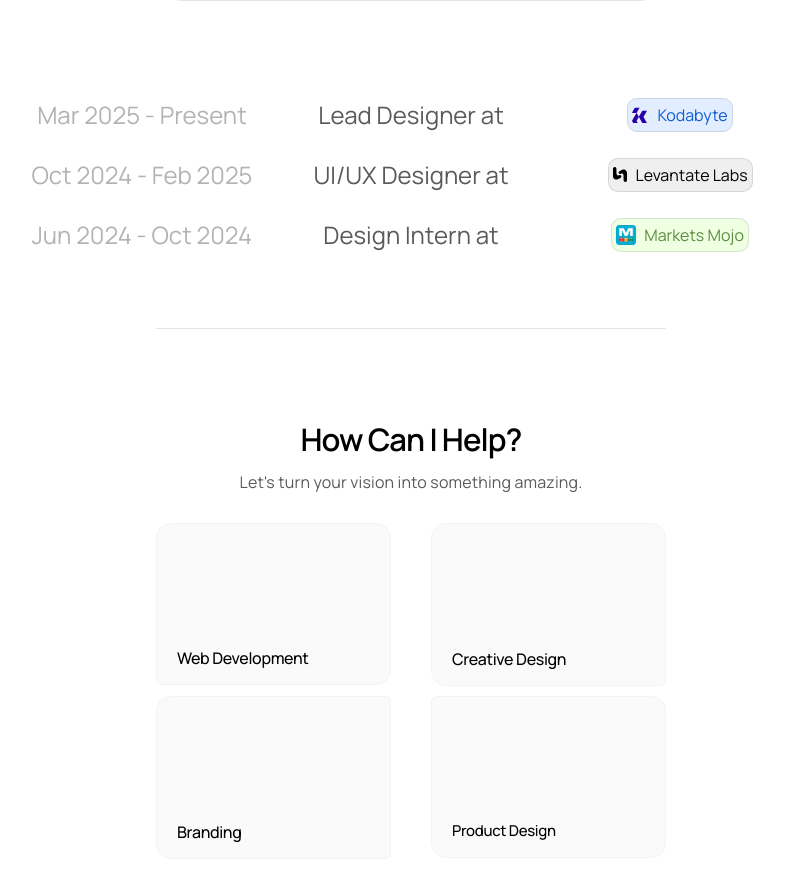
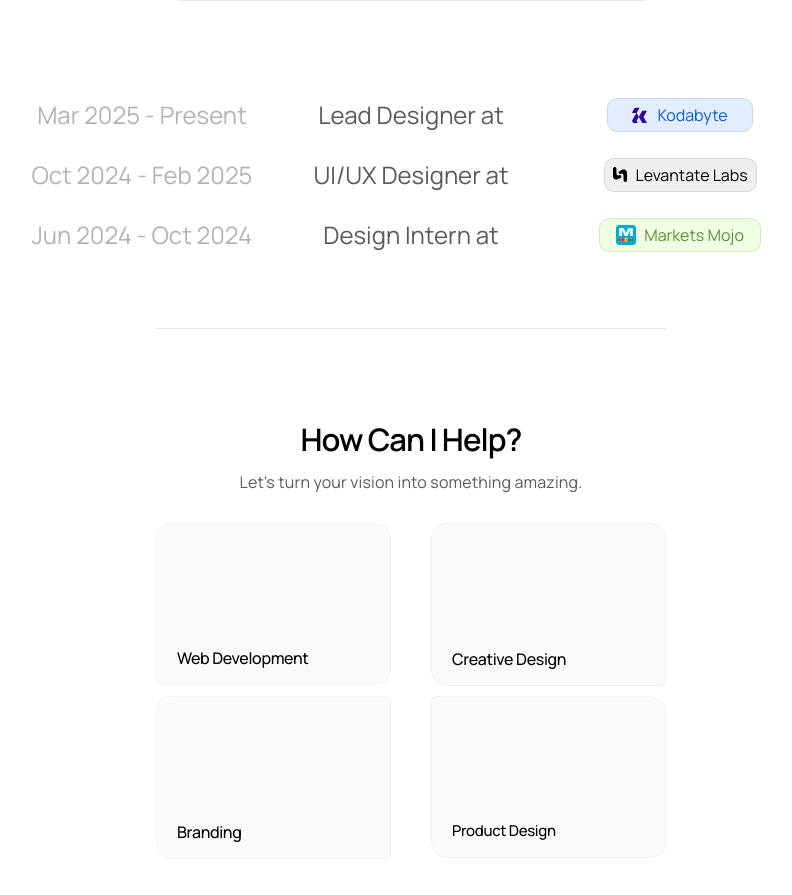
Before and after one commit to fraansea/my-portfolio, a React (Vite) app: page / in a window 1280 px wide. Shown: the part 3180-4075 px from the top of the page, without its empty margins (229-1021 px from the left). Built offline with nearby package versions, Linux system fonts and the light colour scheme; a web font is replaced by a local one.

Commit message:
update company badges

```diff
--- a/src/components/CompanyLogo.tsx
+++ b/src/components/CompanyLogo.tsx
@@ -1,6 +1,6 @@
 export const KodabyteCompanyBadge = () => {
   return (
-    <div className="rounded-[10px]  flex gap-2 bg-[#E2EDFF] justify-center items-center p-1 border border-[#CBD5E5]">
+    <div className="rounded-[10px]  flex gap-2 bg-[#E2EDFF] justify-center items-center py-1 px-6 border border-[#CBD5E5]">
         <img className="" src="/kodabyte.svg" alt="" />
         <p className="text-[#0C5BD3] text-base">Kodabyte</p>
     </div>
@@ -8,7 +8,7 @@ export const KodabyteCompanyBadge = () => {
 }
 export const LevantateCompanyBadge = () => {
   return (
-    <div className="rounded-[10px] flex gap-2 bg-[#EFEFEF] justify-center items-center p-1 border border-black/10">
+    <div className="rounded-[10px] flex gap-2 bg-[#EFEFEF] justify-center items-center py-1 px-2 border border-black/10">
         <img className="" src="/levantate.svg" alt="" />
         <p className="text-black text-base">Levantate Labs</p>
     </div>
@@ -17,7 +17,7 @@ export const LevantateCompanyBadge = () => {
 
 export const MarketsMojoCompanyBadge = () => {
   return (
-    <div className="rounded-[10px] flex gap-2 bg-[#EEFFE2] justify-center items-center p-1 border border-black/10">
+    <div className="rounded-[10px] flex gap-2 bg-[#EEFFE2] justify-center items-center py-1 px-4 border border-black/10">
         <img className="w-5 h-5" src="/markets-mojo.png"  alt="" />
         <p className="text-[#5F8E3E] text-base">Markets Mojo</p>
     </div>
```
